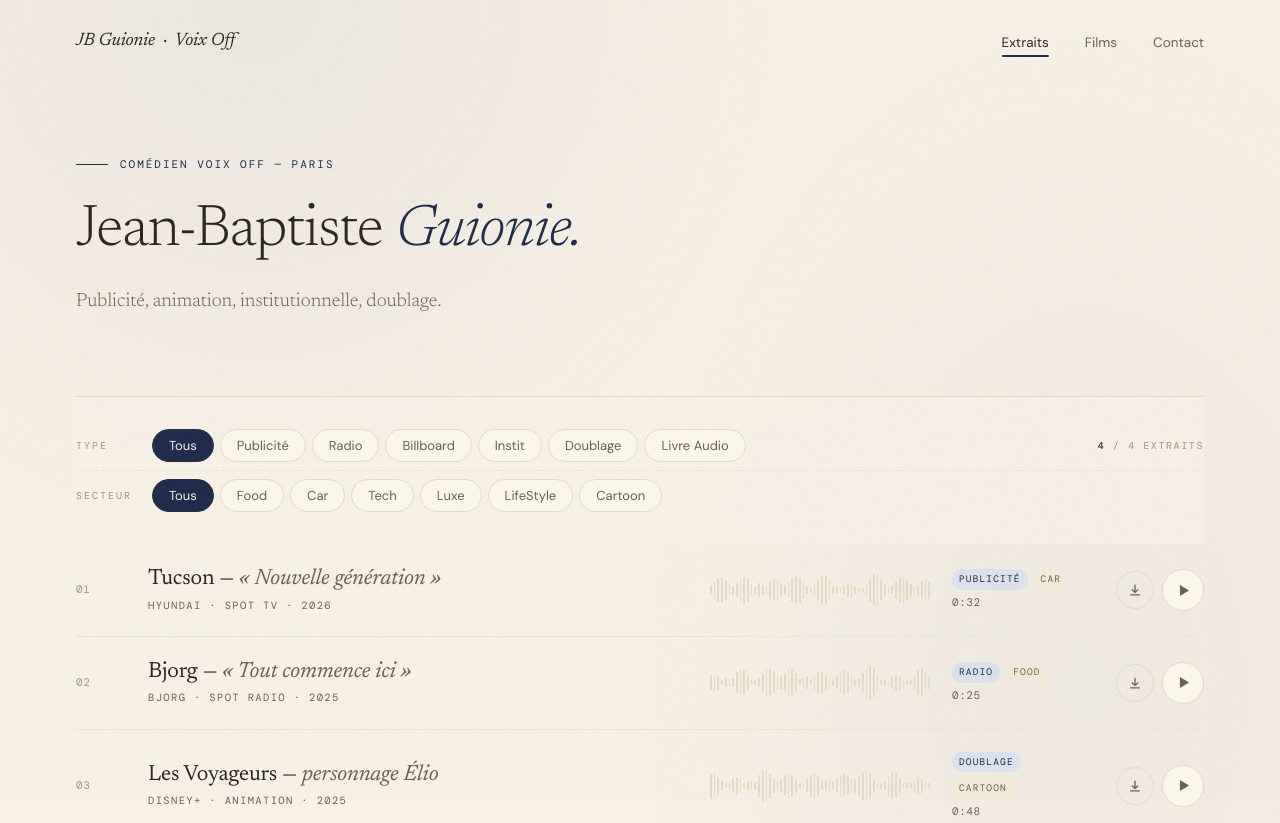
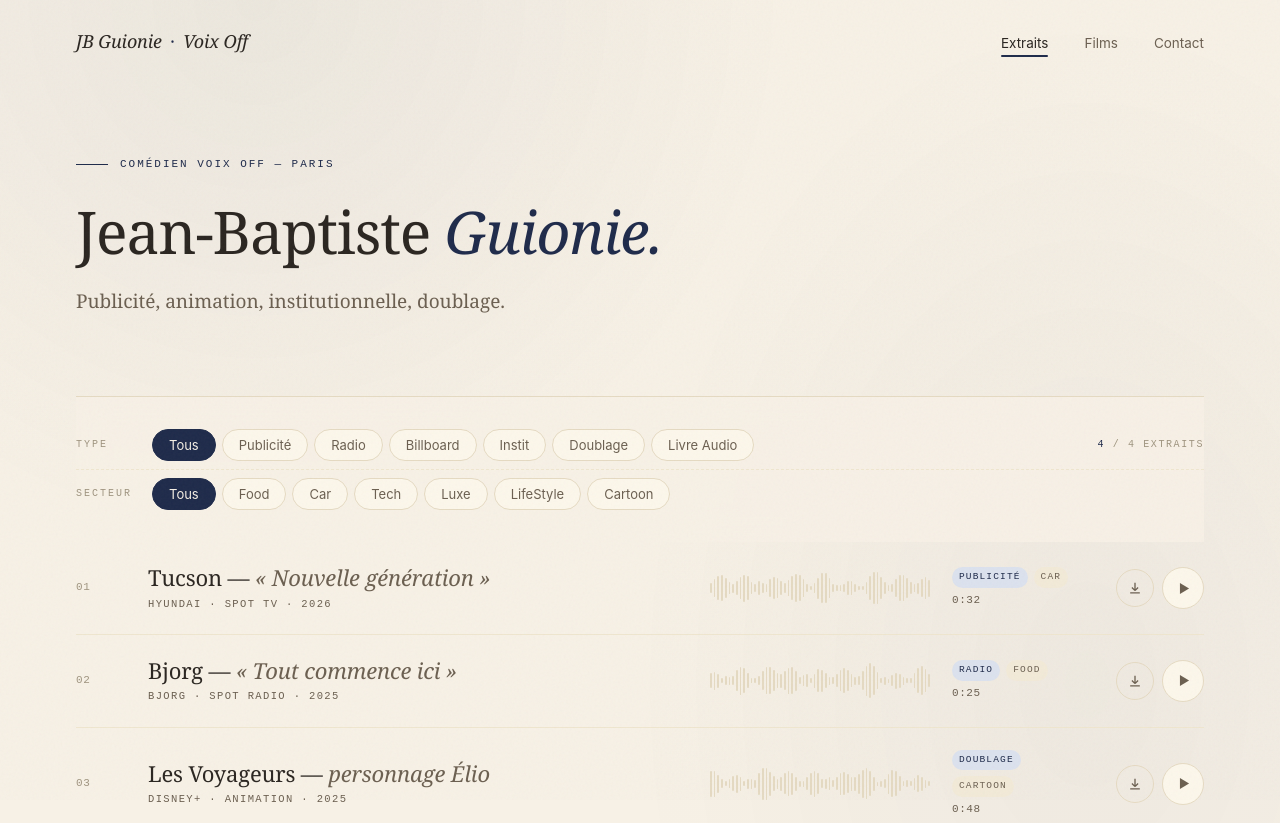
Before and after one commit to jbguionie-ux/jbguionie-portfolio, a website: page index.html in a window 1280 px wide. Shown: the top 823 px of the page. Drawn offline with nearby package versions, Linux system fonts and the light colour scheme.

Commit message:
Direction Generique : polices Cormorant Garamond + Jost

```diff
--- a/index.html
+++ b/index.html
@@ -10,7 +10,7 @@
 <meta property="og:type" content="website">
 <link rel="preconnect" href="https://fonts.googleapis.com">
 <link rel="preconnect" href="https://fonts.gstatic.com" crossorigin>
-<link href="https://fonts.googleapis.com/css2?family=Newsreader:ital,opsz,wght@0,6..72,300..600;1,6..72,300..600&family=DM+Sans:opsz,wght@9..40,300..500&family=DM+Mono:wght@300..500&display=swap" rel="stylesheet">
+<link href="https://fonts.googleapis.com/css2?family=Cormorant+Garamond:ital,wght@0,300;0,400;0,500;1,300;1,400&family=Jost:wght@300;400;500&display=swap" rel="stylesheet">
 <link rel="stylesheet" href="/assets/css/style.css">
 </head>
 <body>
```
Also changed, not shown: playlist.html (+1 -1 lines).
